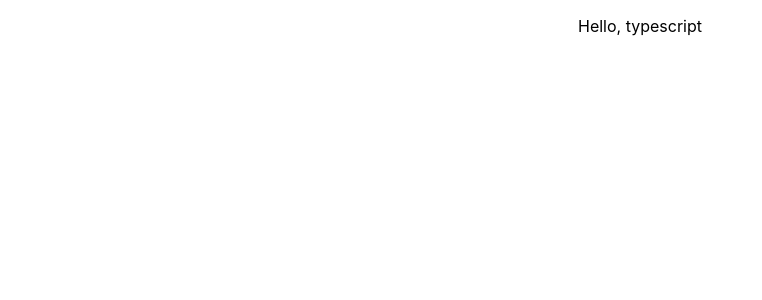
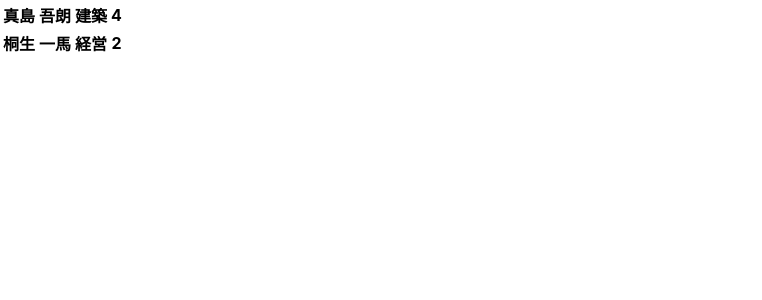
Before and after one commit to ritto153/PianoProgramEditor, a React (Create React App) app: page / in a window 1280 px wide. Shown: the top 300 px of the page, without its empty margins (0-762 px from the left). Built offline with nearby package versions, Linux system fonts and the light colour scheme.

Commit message:
簡単なテーブルの表示完了

```diff
--- a/public/index.html
+++ b/public/index.html
@@ -24,7 +24,7 @@
       work correctly both with client-side routing and a non-root public URL.
       Learn how to configure a non-root public URL by running `npm run build`.
     -->
-    <title>React App</title>
+    <title>Piano Concert Program Editor</title>
   </head>
   <body>
     <noscript>You need to enable JavaScript to run this app.</noscript>
--- a/src/App.tsx
+++ b/src/App.tsx
@@ -1,10 +1,12 @@
 import React from 'react';
 import './App.css';
+import EntryTable from './components/EntryTable';
+import entries from './data/entries.json';
 
 function App() {
   return (
     <div className="App">
-      <p>Hello, typescript</p>
+      <EntryTable entries={entries} />
     </div>
   );
 }
--- /dev/null
+++ b/src/components/EntryTable.tsx
@@ -0,0 +1,20 @@
+import React from 'react';
+import Entry from '../type/entry';
+
+export default function EntryTable(props: {entries: Entry[]}){
+  const entries = props.entries;
+
+  return (
+    <table>
+      {
+        entries.map((entry)=>(
+          <tr>
+            {Object.values(entry).map((value)=>(
+              <th>{value}</th>
+            ))}
+          </tr>
+        ))
+      }
+    </table>
+  )
+}
--- /dev/null
+++ b/src/data/entries.json
@@ -0,0 +1,14 @@
+[
+  {
+    "last_name" : "真島",
+    "first_name" : "吾朗",
+    "group" : "建築",
+    "grade" : 4
+  },
+  {
+    "last_name" : "桐生",
+    "first_name" : "一馬",
+    "group" : "経営",
+    "grade" : 2
+  }
+]
--- /dev/null
+++ b/src/type/entry.ts
@@ -0,0 +1,6 @@
+export default interface Entry {
+  last_name: string
+  first_name: string
+  group: string
+  grade: number
+}
```
